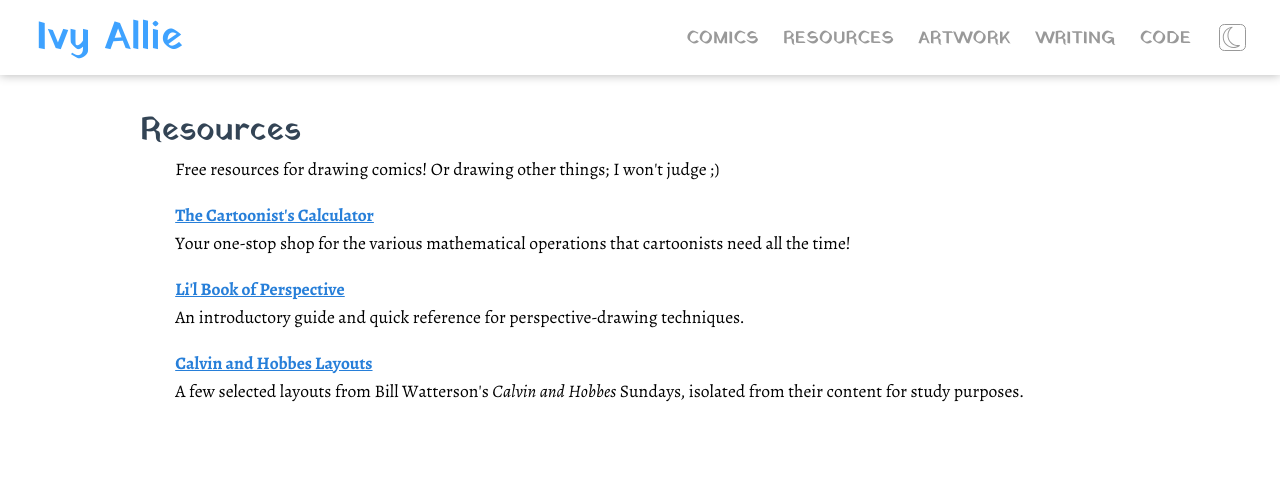
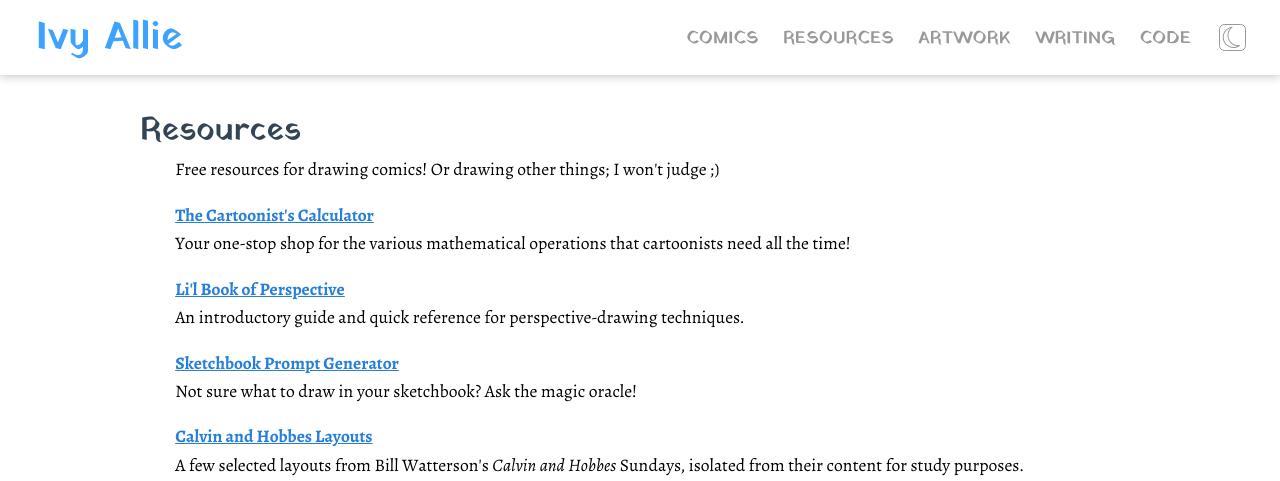
Before and after one commit to ivyallie/ivyallie.github.io, a Jekyll site: the page built from resources/index.html, in a window 1280 px wide, cut to the strip 0-481 px from the top of the page. Built offline with Jekyll 4.4.1, drawn with Linux system fonts in a browser that asks for light colours.

Commit message:
Added prompt generator to resources index, and made some cosmetic changes to it

```diff
--- a/prompt_generator.html
+++ b/prompt_generator.html
@@ -3,8 +3,10 @@ title: Sketchbook Prompt Generator
 permalink: /sketchbook_prompts/
 layout: default
 ---
-<p id="output"></p>
-<button onclick="random_function()">Generate</button>
+<p>Click the button and the magic oracle will tell you what to draw!</p>
+<button onclick="random_function()" style="margin: 10pt auto; display: block;">Tell me what to draw!</button>
+<p id="output" style="border:1px solid gray; text-align: center;"></p>
+
 <p><em>Inspired by concepts suggested by Emil Wilson.</em></p>
 <script>
     let output = document.getElementById('output');
--- a/resources/index.html
+++ b/resources/index.html
@@ -10,6 +10,8 @@ description: Free resources for cartoonists and artists
     <dd>Your one-stop shop for the various mathematical operations that cartoonists need all the time!</dd>
     <dt><a href="/resources/perspective/">Li'l Book of Perspective</a></dt>
     <dd>An introductory guide and quick reference for perspective-drawing techniques.</dd>
+    <dt><a href="/sketchbook_prompts">Sketchbook Prompt Generator</a></dt>
+    <dd>Not sure what to draw in your sketchbook? Ask the magic oracle!</dd>
     <dt><a href="/comics/calvinlayouts">Calvin and Hobbes Layouts</a></dt>
     <dd>A few selected layouts from Bill Watterson's <em>Calvin and Hobbes</em> Sundays, isolated from
         their content for study purposes.</dd>
```
